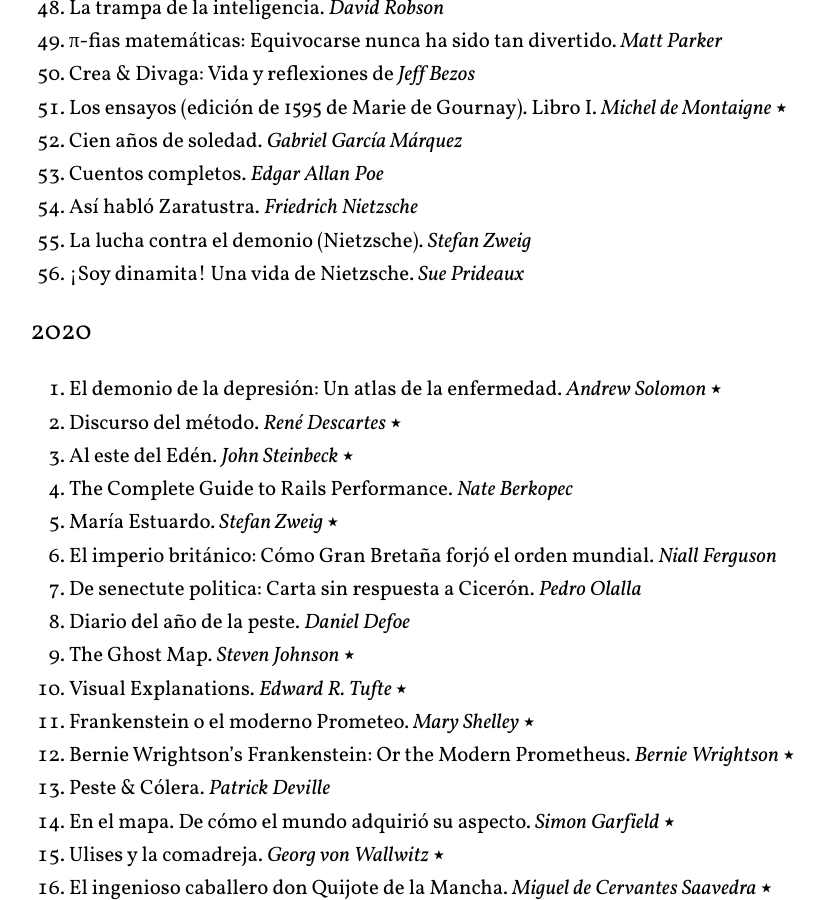
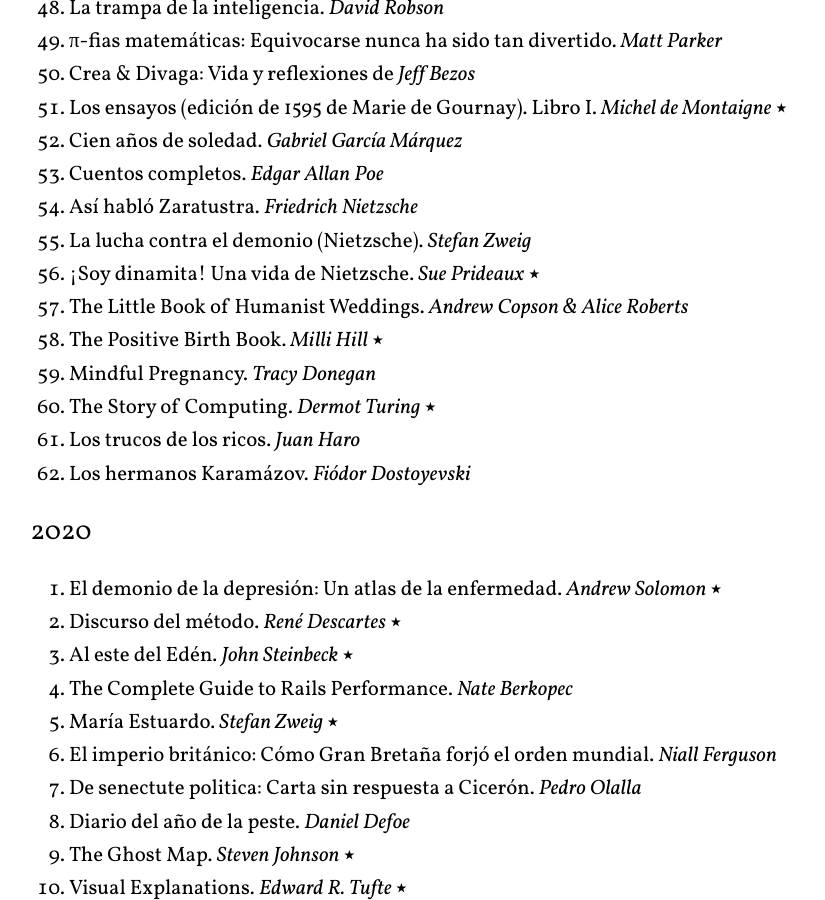
Before and after one commit to arturoherrero/arturoherrero.com, a Jekyll site: the page built from pages/books.md, in a window 1280 px wide and 900 px high, scrolled down 1914 px. Shown: the whole window, without its empty margins (220-1045 px from the left). Built offline with Jekyll 4.4.1, drawn with Linux system fonts in a browser that asks for light colours; some of the changed text lies outside the part shown.

Commit message:
Update book list

```diff
--- a/pages/books.md
+++ b/pages/books.md
@@ -65,7 +65,13 @@
 53. Cuentos completos. *Edgar Allan Poe*
 54. Así habló Zaratustra. *Friedrich Nietzsche*
 55. La lucha contra el demonio (Nietzsche). *Stefan Zweig*
-56. ¡Soy dinamita! Una vida de Nietzsche. *Sue Prideaux*
+56. ¡Soy dinamita! Una vida de Nietzsche. *Sue Prideaux* ⭑
+57. The Little Book of Humanist Weddings. *Andrew Copson & Alice Roberts*
+58. The Positive Birth Book. *Milli Hill* ⭑
+59. Mindful Pregnancy. *Tracy Donegan*
+60. The Story of Computing. *Dermot Turing* ⭑
+61. Los trucos de los ricos. *Juan Haro*
+62. Los hermanos Karamázov. *Fiódor Dostoyevski*
 
 
 ### 2020
@@ -225,7 +231,7 @@
 20. The Bed of Procrustes. *Nassim Nicholas Taleb* ⭑
 21. Caos: La creación de una ciencia. *James Gleick* ⭑
 22. The Software Craftsman: Professionalism, Pragmatism, Pride. *Sandro Mancuso*
-23. Los hermanos Karamazov. *Fyodor Dostoyevsky*
+23. Los hermanos Karamázov. *Fiódor Dostoyevski*
 24. Turn the Ship Around! *L. David Marquet*
 25. Chaos: A Very Short Introduction. *Leonard Smith*
 26. Organize for Complexity. *Niels Pflaeging* ⭑
```
